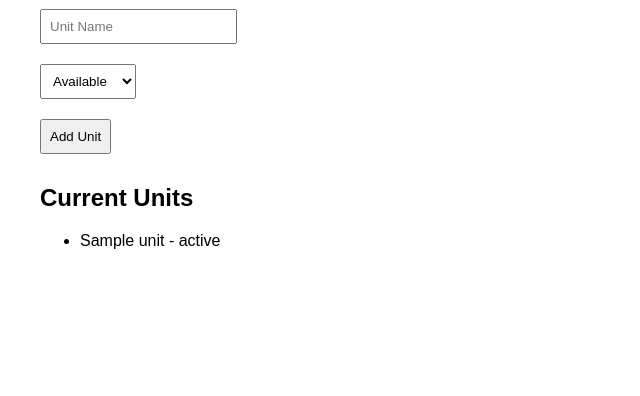
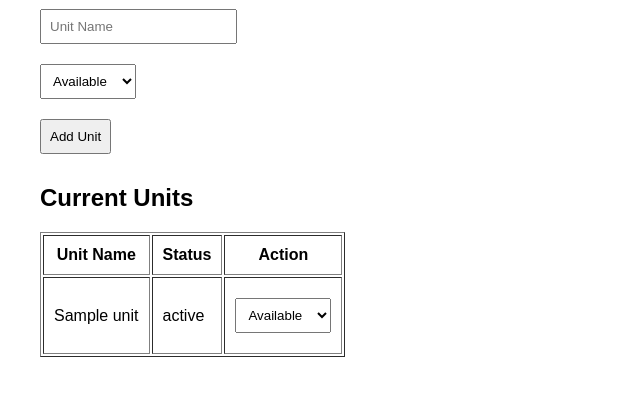
Before and after one commit to amadea989/unit-tracker, a Flask app: template templates/index.html in a window 1280 px wide. Shown: the part 147-543 px from the top of the page, without its empty margins (0-640 px from the left). Run offline with Flask 3, Linux system fonts and the light colour scheme; the template is opened without the code that fills it: most values are stand-ins (such as "Sample title", 1, 10 or a date in 2020).

Commit message:
Added update functionality - users can change unit status

```diff
--- a/app.py
+++ b/app.py
@@ -34,6 +34,21 @@ def add_unit():
     # This prevents the "resubmit form" issue if user refreshes
     return redirect(url_for('home'))
 
+# Route for updating a unit's status
+# <int:unit_id> means we expect a number in the URL (the unit's position in the list)
+@app.route('/update/<int:unit_id>', methods=['POST'])
+def update_unit(unit_id):
+    # Get the new status from the form
+    new_status = request.form['new_status']
+
+    # Update the unit at this position in our list
+    # unit_id is the index, so units[0] is first unit, units[1] is second, etc.
+    if unit_id < len(units):  # Make sure the unit_id exists
+        units[unit_id]['status'] = new_status
+
+    # Redirect back to home to see the updated list
+    return redirect(url_for('home'))
+
 # This runs the app in debug mode (shows errors, auto-reloads when you change code)
 if __name__ == '__main__':
     app.run(debug=True)
--- a/templates/index.html
+++ b/templates/index.html
@@ -23,12 +23,32 @@
         </form>
 
         <h2>Current Units</h2>
-        <ul>
-        <!-- This is Jinja2 template syntax - Flask will loop through the 'units' list we send from Python -->
-        {% for unit in units %}
-            <!-- For each unit, display its name and status -->
-            <li>{{unit.name}} - {{unit.status}}</li>
-        {% endfor %}
-        </ul>
+        {% if units %}
+        <table border="1" cellpadding ="10">
+            <tr>
+                <th> Unit Name</th>
+                <th>Status</th>
+                <th>Action</th>
+            </tr>
+            {% for unit in units %}
+            <tr>
+                <td>{{ unit.name}}</td>
+                <td>{{ unit.status}}</td>
+                <td>
+                    <form method="POST" action="/update/{{ loop.index0 }}" style="display:inline">
+                        <select name="new_status">
+                            <option value = "Available">Available</option>
+                            <option value = "Viewing">Viewing</option>
+                            <option value = "Reserved">Reserved</option>
+                            <option value = "Sold">Sold</option>
+                        </select>
+                    </form>
+                </td>
+            </tr>
+            {% endfor %}
+        </table>
+    {% else %}
+        <p>No units yet. Add one above!</p>
+    {% endif %}
     </body>
 </html>
```
